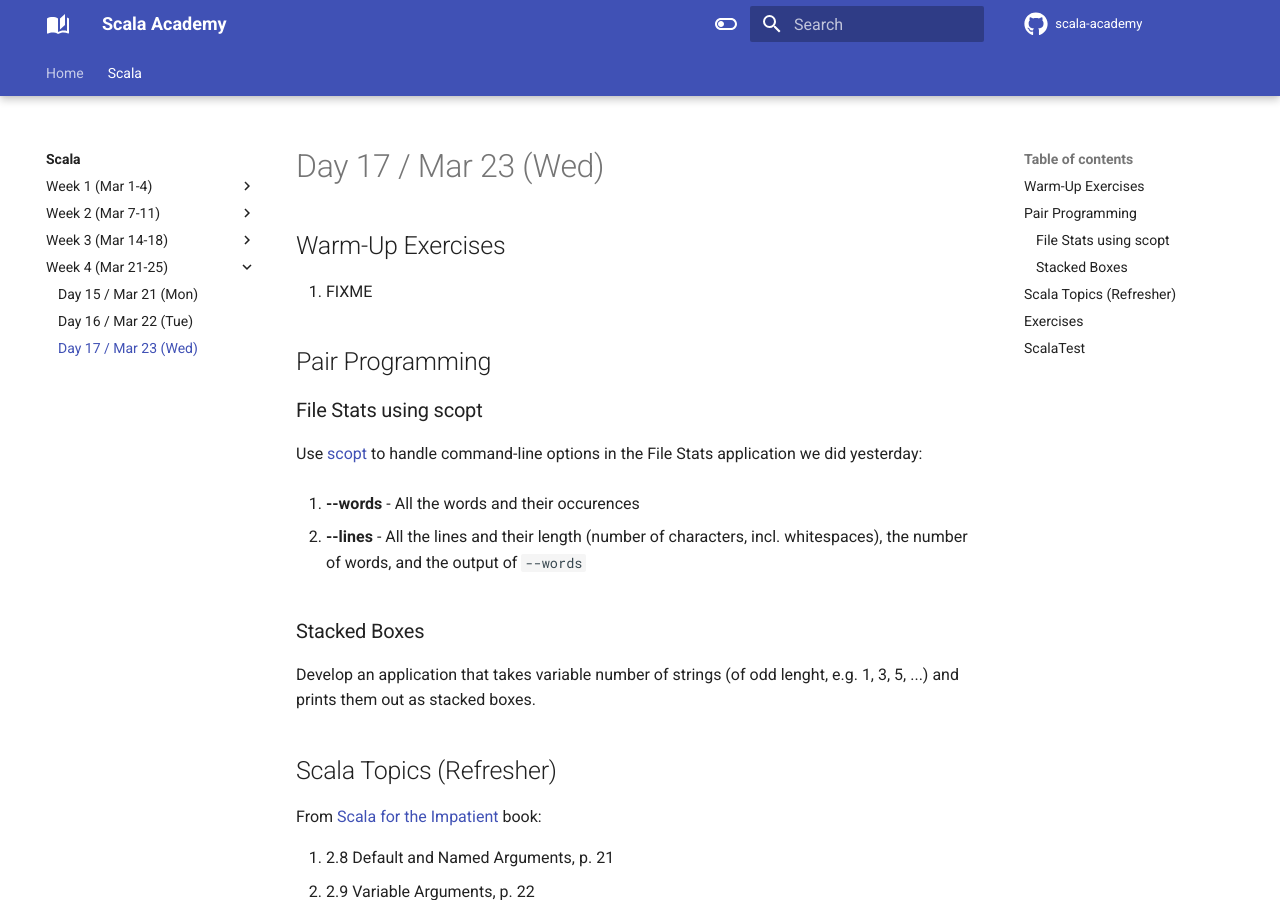
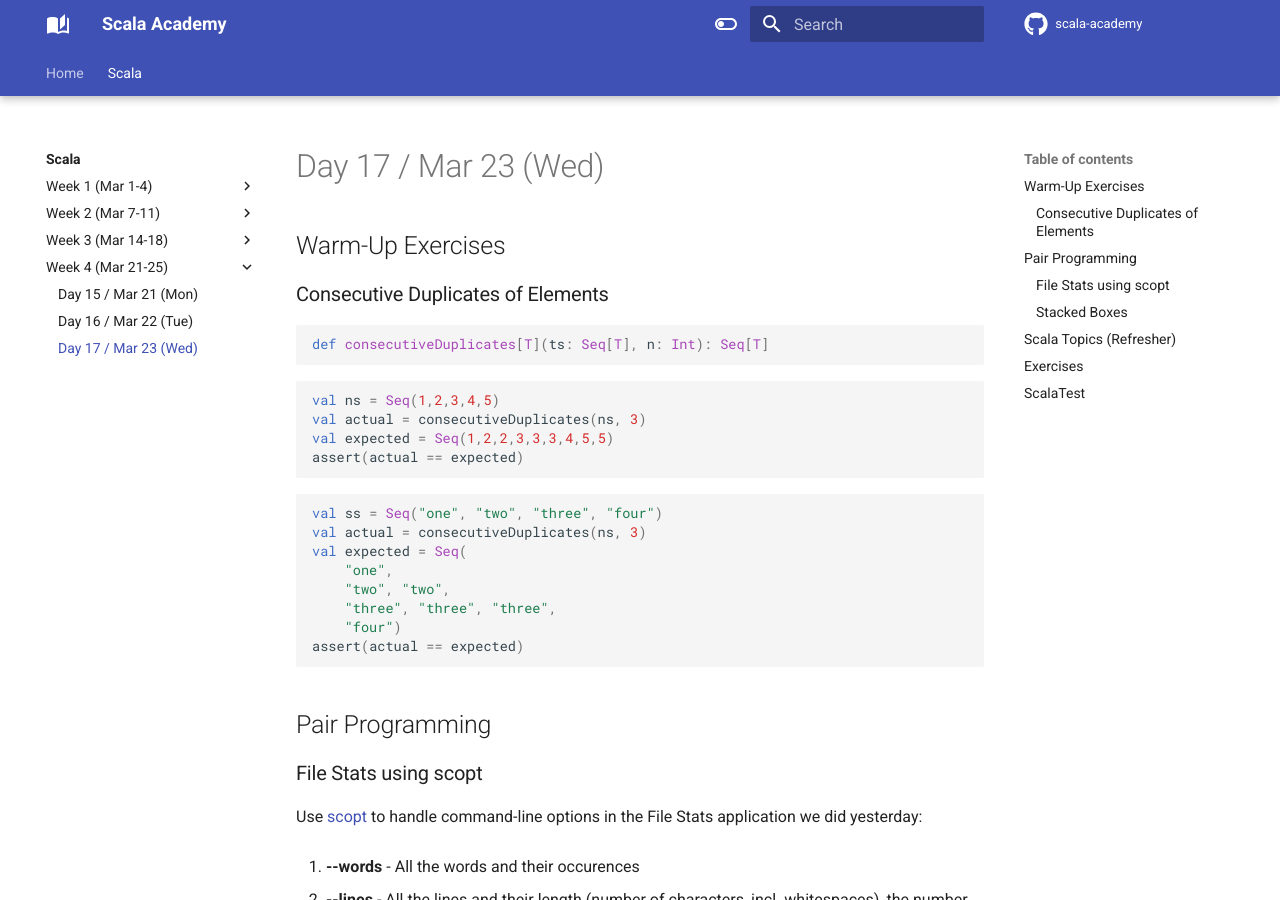
Before and after one commit to jaceklaskowski/scala-academy, an MkDocs documentation site: the page built from docs/scala/017.md, in a window 1280 px wide and 900 px high. Built offline with MkDocs 1.6.1 and Material for MkDocs 9.7.7, drawn with Linux system fonts in a browser that asks for light colours; comment, search, counter and statistics services are not loaded.

Commit message:
Consecutive Duplicates of Elements

````diff
--- a/docs/scala/017.md
+++ b/docs/scala/017.md
@@ -2,7 +2,29 @@
 
 ## Warm-Up Exercises
 
-1. FIXME
+### Consecutive Duplicates of Elements
+
+```scala
+def consecutiveDuplicates[T](ts: Seq[T], n: Int): Seq[T]
+```
+
+```scala
+val ns = Seq(1,2,3,4,5)
+val actual = consecutiveDuplicates(ns, 3)
+val expected = Seq(1,2,2,3,3,3,4,5,5)
+assert(actual == expected)
+```
+
+```scala
+val ss = Seq("one", "two", "three", "four")
+val actual = consecutiveDuplicates(ns, 3)
+val expected = Seq(
+    "one",
+    "two", "two",
+    "three", "three", "three",
+    "four")
+assert(actual == expected)
+```
 
 ## Pair Programming
 
````
